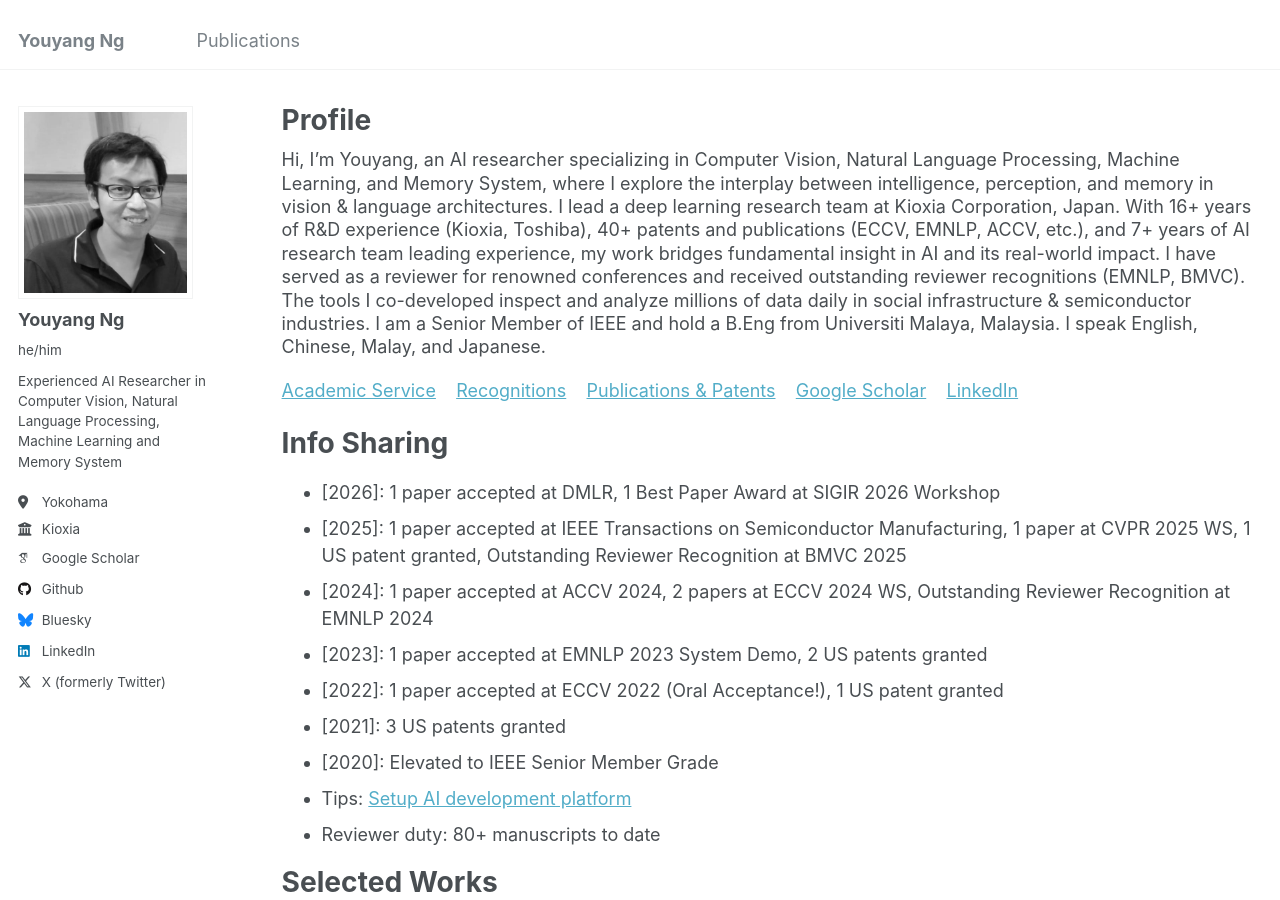
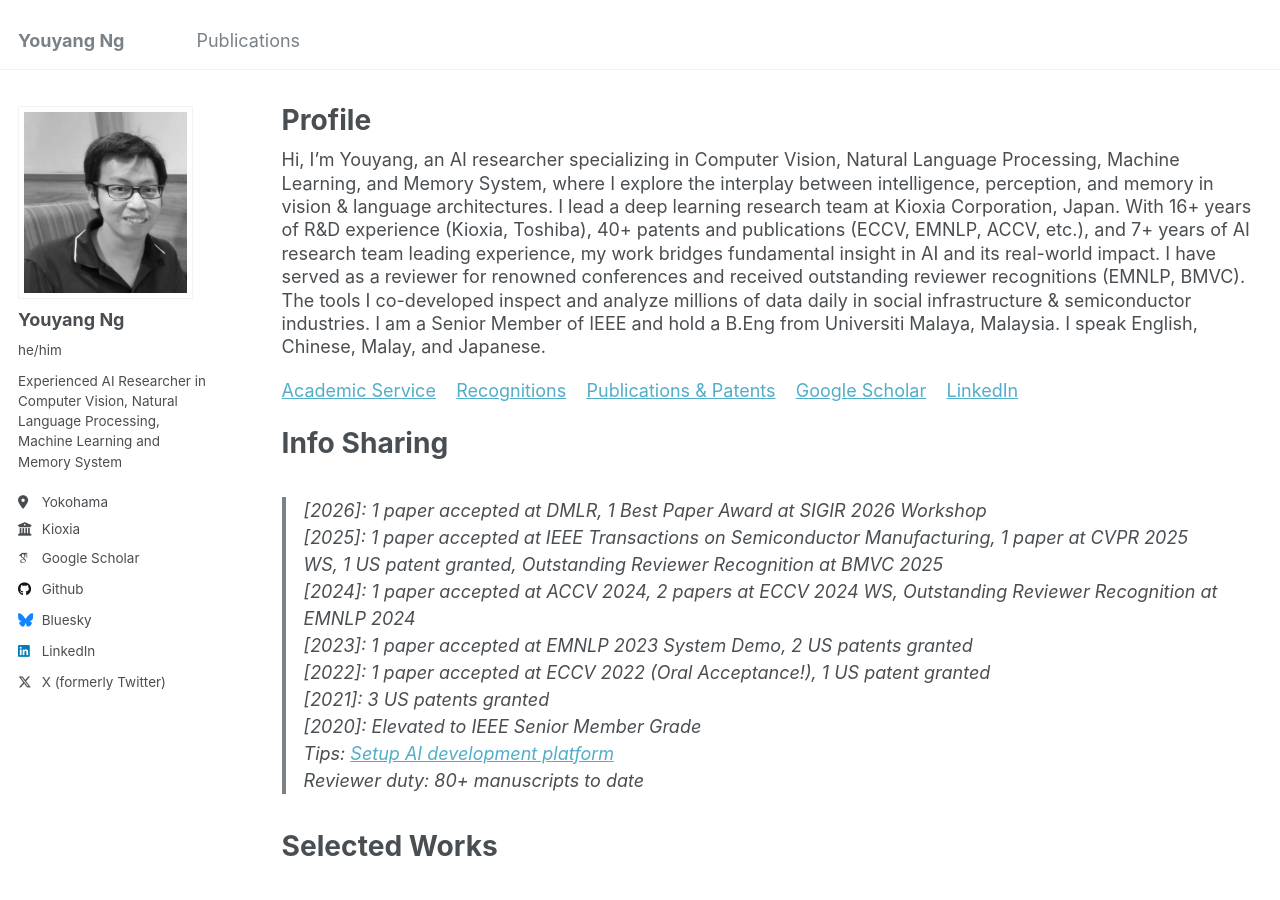
Before and after one commit to yy29/yy29.github.io, a Jekyll site: the page built from _pages/about.md, in a window 1280 px wide and 900 px high. Built offline with Jekyll 4.4.1, drawn with Linux system fonts in a browser that asks for light colours; some web fonts are replaced.

```diff
--- a/_pages/about.md
+++ b/_pages/about.md
@@ -15,15 +15,15 @@ Hi, I’m Youyang, an AI researcher specializing in Computer Vision, Natural Lan
 [Academic Service](#service) &nbsp;&nbsp; [Recognitions](#recognitions) &nbsp;&nbsp; [Publications & Patents](publications.md) &nbsp;&nbsp; [Google Scholar](https://scholar.google.com/citations?user=4BGLw_QAAAAJ) &nbsp;&nbsp; [LinkedIn](https://www.linkedin.com/in/youyang-ng-55a10ab9/)
 
 # Info Sharing
-* \[2026\]: 1 paper accepted at DMLR, 1 Best Paper Award at SIGIR 2026 Workshop
-* \[2025\]: 1 paper accepted at IEEE Transactions on Semiconductor Manufacturing, 1 paper at CVPR 2025 WS, 1 US patent granted, Outstanding Reviewer Recognition at BMVC 2025
-* \[2024\]: 1 paper accepted at ACCV 2024, 2 papers at ECCV 2024 WS, Outstanding Reviewer Recognition at EMNLP 2024
-* \[2023\]: 1 paper accepted at EMNLP 2023 System Demo, 2 US patents granted
-* \[2022\]: 1 paper accepted at ECCV 2022 (Oral Acceptance!), 1 US patent granted
-* \[2021\]: 3 US patents granted
-* \[2020\]: Elevated to IEEE Senior Member Grade
-* Tips: [Setup AI development platform](https://github.com/yy29/AI-dev-tips-platform)
-* Reviewer duty: 80+ manuscripts to date
+> \[2026\]: 1 paper accepted at DMLR, 1 Best Paper Award at SIGIR 2026 Workshop
+> \[2025\]: 1 paper accepted at IEEE Transactions on Semiconductor Manufacturing, 1 paper at CVPR 2025 WS, 1 US patent granted, Outstanding Reviewer Recognition at BMVC 2025
+> \[2024\]: 1 paper accepted at ACCV 2024, 2 papers at ECCV 2024 WS, Outstanding Reviewer Recognition at EMNLP 2024
+> \[2023\]: 1 paper accepted at EMNLP 2023 System Demo, 2 US patents granted
+> \[2022\]: 1 paper accepted at ECCV 2022 (Oral Acceptance!), 1 US patent granted
+> \[2021\]: 3 US patents granted
+> \[2020\]: Elevated to IEEE Senior Member Grade
+> Tips: [Setup AI development platform](https://github.com/yy29/AI-dev-tips-platform)
+> Reviewer duty: 80+ manuscripts to date
 
 # Selected Works
 
```
